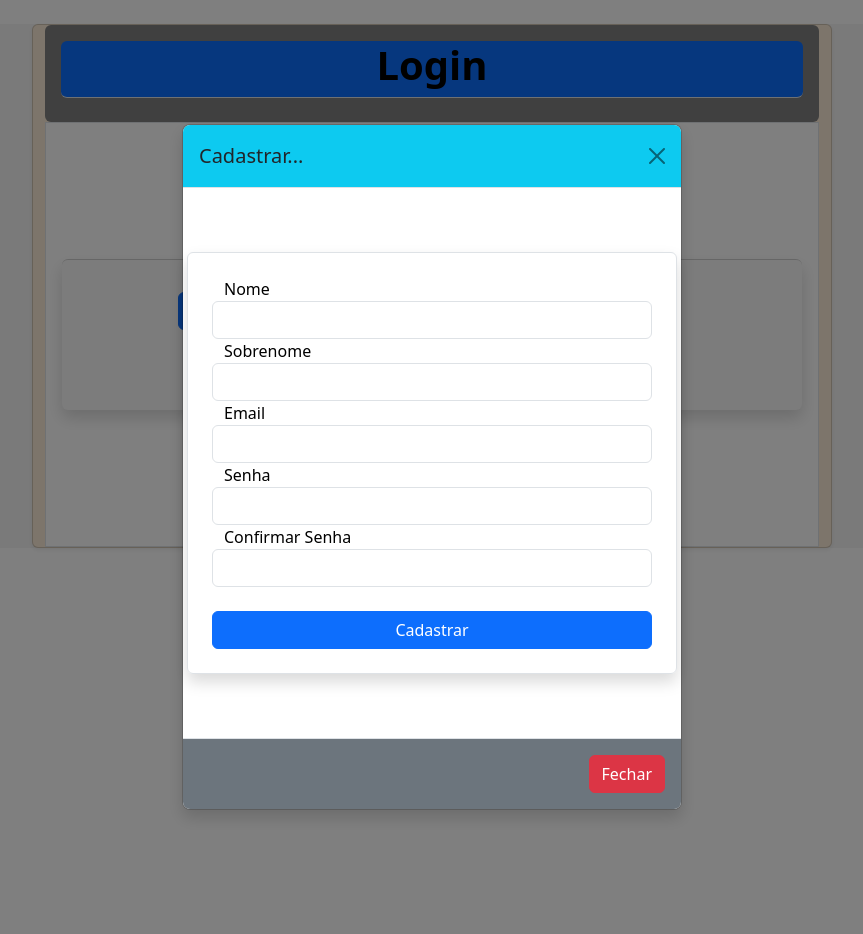
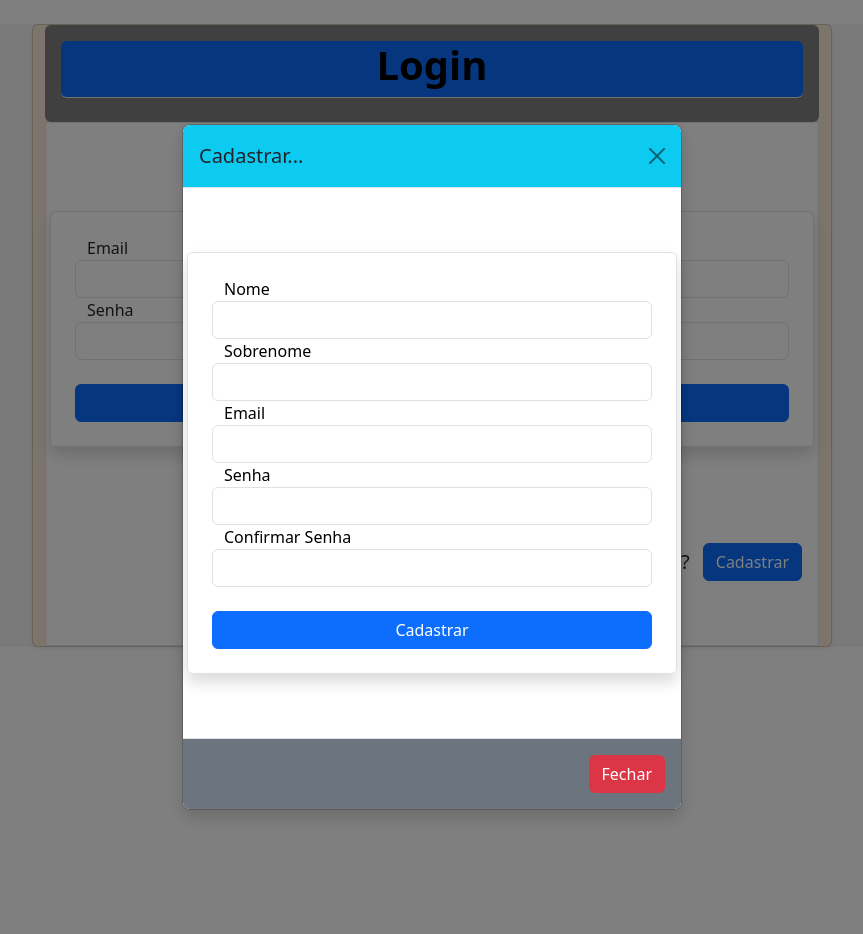
Before and after one commit to gabrielfernandocardoso-assuncao/Projetos, a Flask app: page /cadastro/ in a window 1280 px wide, after a click on "Cadastrar". Shown: the whole page, without its empty margins (208-1071 px from the left). Run offline with Flask 3, Linux system fonts and the light colour scheme.

Commit message:
criei as features de login

```diff
--- a/usb/forms.py
+++ b/usb/forms.py
@@ -43,6 +43,26 @@ class UserForm(FlaskForm):
 
         return usuario
 
+# criando o formulario de login
+class LoginForm(FlaskForm):
+    email = StringField('Email', validators=[DataRequired(), Email()])
+    senha = PasswordField('Senha', validators=[DataRequired()])
+    btnSubmit = SubmitField('Login')
+
+    # função de login
+    def login(self):
+        # recuperar o usuario do email
+        user = Usuario.query.filter_by(email=self.email.data).first()
+
+        # verificar se a senha é valida
+        if user:
+            if bcrypt.check_password_hash(user.senha, self.senha.data.encode('utf-8')):
+                # retorna o usuario
+                return user
+            else:
+                raise Exception("Senha incorreta!!")
+        else:
+            raise Exception("Usuario não encontrado!!")
 
 # criando a classe do formulario
 class SintomasForm(FlaskForm):
--- a/usb/templates/cadastro.html
+++ b/usb/templates/cadastro.html
@@ -6,16 +6,6 @@
     {% if current_user.is_authenticated %}
 
     {% else %}
-            {% with mensagens = get_flashed_messages(with_categories=true) %}
-        {% if mensagens %}
-            {% for categoria, mensagem in mensagens %}
-            <div class="alert alert-{{ categoria }} alert-dismissible fade show" role="alert">
-                {{ mensagem }}
-                <button type="button" class="btn-close" data-bs-dismiss="alert"></button>
-            </div>
-            {% endfor %}
-        {% endif %}
-        {% endwith %}
         <div class="row mt-4 justify-content-center">
             <div class="card shadow-sm" style="background-color: antiquewhite; width: 50rem;">
                 <div class="card-body rounded" style="background-color: gray;">
@@ -23,11 +13,29 @@
                 </div>
                 <div class="bg-white p-3 rouded border" style="min-height: 100px; white-space: pre-wrap;">
 
+                    <form action="" method="post" class="row p-4 rounded border shadow">
+                        <!-- token de segurança -->
+                        {{ form.csrf_token }}
+
+                        <!-- email ou nome -->
+                        {{ login_form.email.label() }}
+                        {{ login_form.email(class="form-control") }}
+
+                        <!-- senha -->
+                        {{ login_form.senha.label() }}
+                        {{ login_form.senha(class="form-control") }}
+
+                        <!-- botao submit -->
+                        {{ login_form.btnSubmit(class="btn btn-primary mt-4") }}
+
+                    </form>
 
                     <!-- modal Cadastro -->
-                    <div class="card-footer rounded shadow">
-                        <button type="button" class="btn btn-primary" data-bs-toggle="modal" data-bs-target="#cadastro">Cadastrar</button>
-
+                    <div class="row">
+                        <div class="col-12 d-flex justify-content-end align-items-center gap-2">
+                            <span class="fs-5">Não tem cadastro? </span>
+                            <button type="button" class="btn btn-primary" data-bs-toggle="modal" data-bs-target="#cadastro">Cadastrar</button>
+                        </div>
                         <div class="modal fade" id="cadastro" tabindex="-1">
                             <div class="modal-dialog">
                                 <div class="modal-content shadow">
@@ -74,9 +82,6 @@
                             </div>
                         </div>
                     </div>
-
-
-
                 </div>
             </div>
         </div>
--- a/usb/templates/rotas.html
+++ b/usb/templates/rotas.html
@@ -8,7 +8,7 @@
             <a href="{{ url_for('homepage')}}" class="btn btn-secondary">Pagina principal</a>
             <a href="{{ url_for('menu')}}" class="btn btn-secondary">Menu</a>
             {% if current_user.is_authenticated %}
-                <a href="{{ url_for('homepage')}}" class="btn btn-danger">Sair</a>
+                <a href="{{ url_for('Logout')}}" class="btn btn-danger">Sair</a>
             {% endif %}
         </div>
     </div>
--- a/usb/views.py
+++ b/usb/views.py
@@ -11,11 +11,21 @@ from flask_login import login_user, logout_user, current_user
 from usb.models import Sintomas
 
 # importando as classes de formulario
-from usb.forms import SintomasForm, UserForm
+from usb.forms import SintomasForm, UserForm, LoginForm
+
 # passando uma rota
 @app.route('/cadastro/', methods=['GET', 'POST']) # rotas sao passadas entre "/"
 def homepage(): # função de renderização
     form = UserForm()
+    login_form = LoginForm()
+
+    # verificando login
+    if login_form.validate_on_submit():
+        user = login_form.login()
+        login_user(user, remember=True)
+        return redirect(url_for('menu'))
+
+   # verificando cadastro
     if form.validate_on_submit():
         # Se chegou aqui, o WTForms já validou que o e-mail não é repetido
         user = form.save()
@@ -24,7 +34,16 @@ def homepage(): # função de renderização
             return redirect(url_for('menu'))
         else:
             flash("Erro ao criar usuário. Tente novamente.", "danger")
-    return render_template('cadastro.html', form=form) # renderizando uma string, renderizando um template
+
+    return render_template('cadastro.html', form=form, login_form=login_form) # renderizando uma string, renderizando um template
+
+# criando a rota de logout
+@app.route('/sair/')
+def Logout():
+    logout_user()
+
+    return redirect(url_for('homepage'))
+
 
 # criando a rota para o menu, apos o login
 @app.route('/menu/', methods=['GET', 'POST'])
```
Also changed, not shown: README.md.
